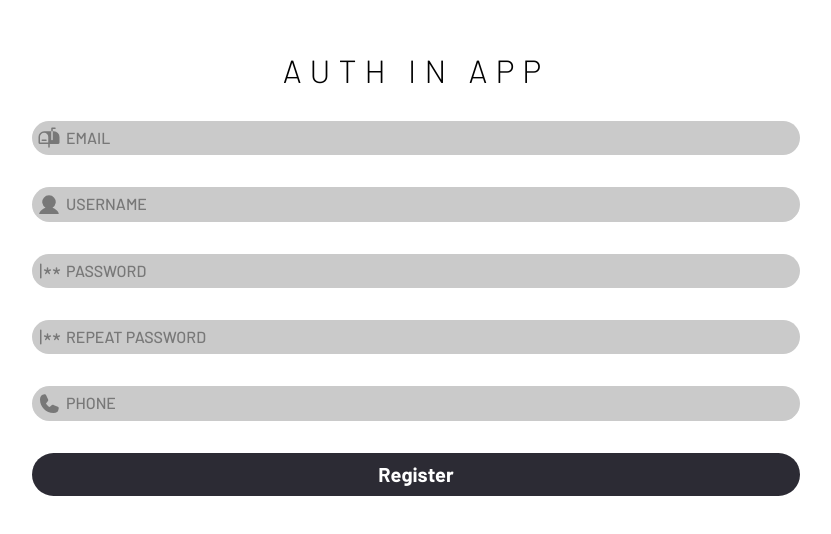
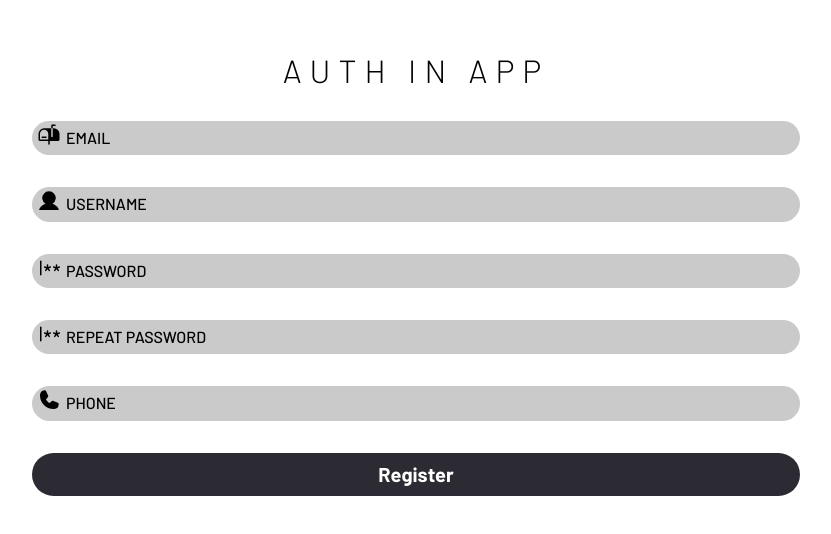
Before and after one commit to SimvolokovP/auto-rent, a React (Vite) app: page /auth in a window 1280 px wide. Shown: the part 126-660 px from the top of the page, without its empty margins (224-1055 px from the left). Built offline with nearby package versions, Linux system fonts and the light colour scheme.

Commit message:
add theme app

```diff
--- a/src/App.tsx
+++ b/src/App.tsx
@@ -1,8 +1,21 @@
+import { useEffect } from "react";
+import { detectTheme } from "./helpers/detectTheme";
+import { useLocalStorage } from "./hooks/useLocalStorage";
 import AppRouter from "./router/AppRouter";
 
 import "swiper/css";
 
 function App() {
+  const [theme] = useLocalStorage("theme", detectTheme());
+
+  useEffect(() => {
+    if (theme === "dark") {
+      document.body.classList.add("dark");
+    } else {
+      document.body.classList.remove("dark");
+    }
+  }, [theme]);
+
   return (
     <div className="wrapper">
       <main className="main">
--- a/src/UI/Input/Input.module.scss
+++ b/src/UI/Input/Input.module.scss
@@ -12,7 +12,7 @@
     border: none;
     outline: none;
     background-color: var(--input-back);
-    color: var(--text-color);
+    color: var(--input-text);
     border-radius: 24px;
     font-weight: 500;
     width: 100%;
@@ -21,7 +21,7 @@
     padding-right: 16px;
 
     &::placeholder {
-      color: var(--chapter-color);
+      color: var(--input-placeholder);
       text-transform: uppercase;
     }
   }
--- a/src/UI/Input/Input.tsx
+++ b/src/UI/Input/Input.tsx
@@ -25,11 +25,11 @@ interface InputProps {
 }
 
 const iconMap: Record<string, React.ReactNode> = {
-  text: <PiUserFill size={24} />,
-  email: <PiMailboxFill size={24} />,
-  password: <PiPassword size={24} />,
-  tel: <PiPhoneFill size={24} />,
-  file: <PiImageFill size={24} />,
+  text: <PiUserFill size={24} color="var(--input-placeholder)" />,
+  email: <PiMailboxFill size={24} color="var(--input-placeholder)" />,
+  password: <PiPassword size={24} color="var(--input-placeholder)" />,
+  tel: <PiPhoneFill size={24} color="var(--input-placeholder)" />,
+  file: <PiImageFill size={24} color="var(--input-placeholder)" />,
 };
 
 const Input: FC<InputProps> = ({
@@ -77,14 +77,7 @@ const Input: FC<InputProps> = ({
 
   return (
     <div className={styles.inputContainer}>
-      {label && (
-        <label
-          htmlFor={name}
-          style={{ display: "flex", alignItems: "center", gap: "8px" }}
-        >
-          {icon}
-        </label>
-      )}
+      {label && <label htmlFor={name}>{icon}</label>}
       <input
         id={name}
         {...register(name, validation)}
--- a/src/components/ThemeButton/ThemeButton.tsx
+++ b/src/components/ThemeButton/ThemeButton.tsx
@@ -1,8 +1,8 @@
-import { useEffect } from "react";
 import { useLocalStorage } from "../../hooks/useLocalStorage";
 
 import { detectTheme } from "../../helpers/detectTheme";
 import ToggleButton from "../../UI/ToggleButton/ToggleButton";
+import { useEffect } from "react";
 
 type TThemeType = "light" | "dark";
 
--- a/src/styles/index.css
+++ b/src/styles/index.css
@@ -26,6 +26,8 @@
   --btn-inner: #ffffff;
   --btn-ripple: #434343;
   --input-back: #cacaca;
+  --input-placeholder: #000000;
+  --input-text: #000000;
 }
 
 .dark {
@@ -37,6 +39,8 @@
   --btn-inner: #282931;
   --btn-ripple: #ffffff;
   --input-back: #cfcfcf;
+  --input-placeholder: #282931;
+  --input-text: #000000;
 }
 
 body {
```
